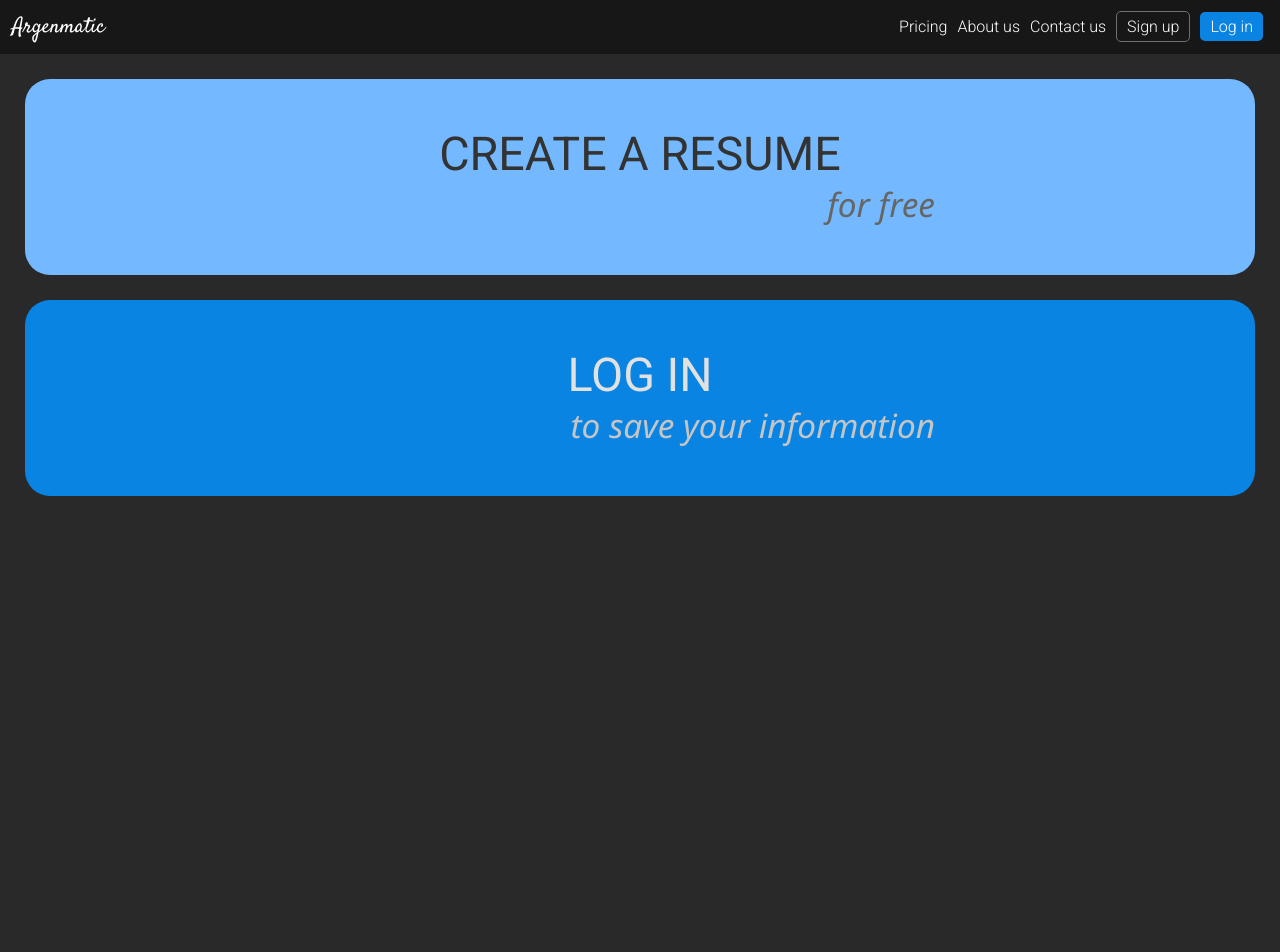
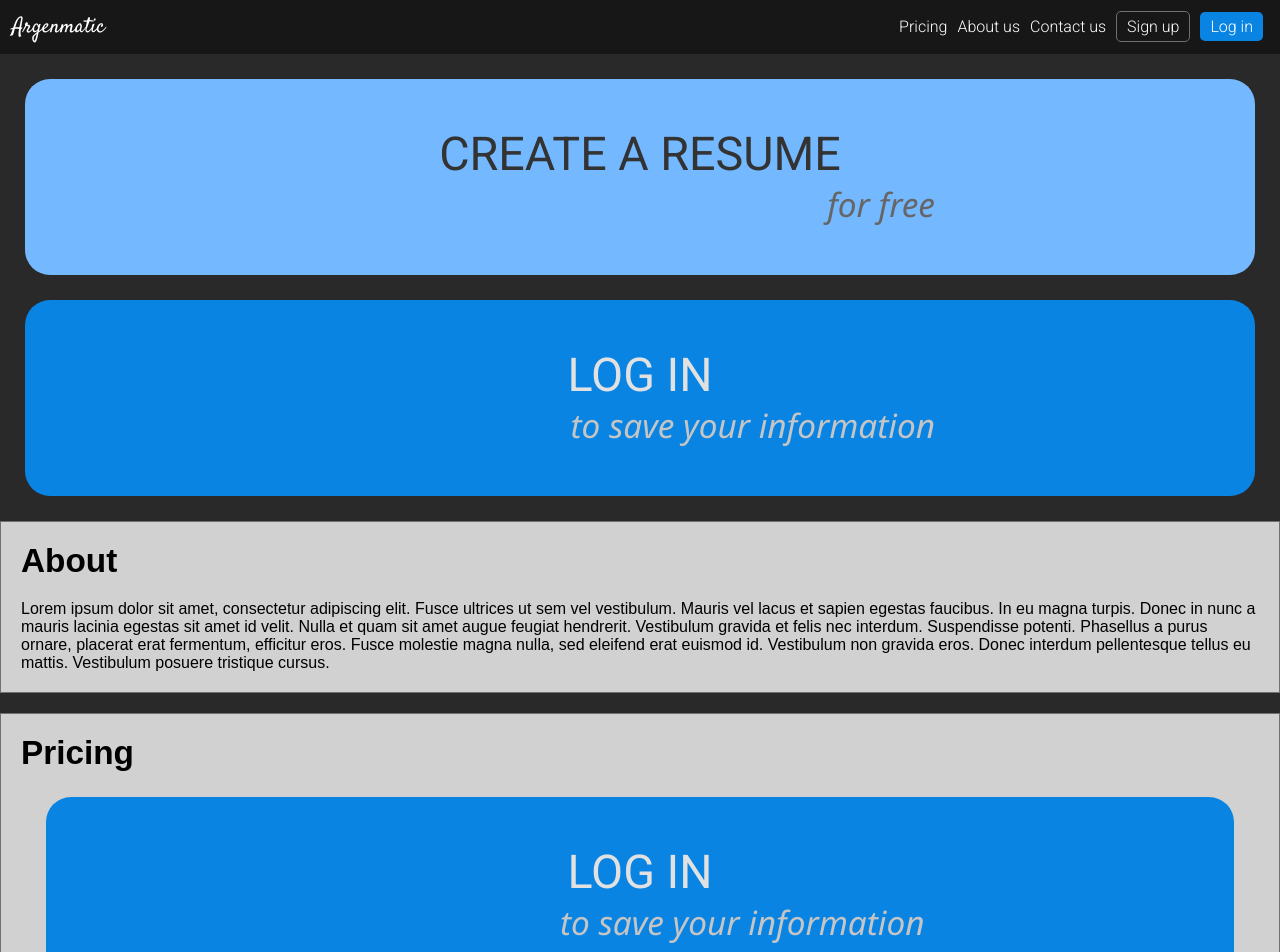
Before and after one commit to ArgentinoGeek/argenmatic, a React (Create React App) app in the folder src/argenmatic-web/: page / in a window 1280 px wide. Shown: the top 952 px of the page. Before the commit the page ends 800 px from the top, so only its background shows below. Built offline with nearby package versions, Linux system fonts and the light colour scheme.

Commit message:
Cards implementation

```diff
--- a/src/argenmatic-web/src/App.jsx
+++ b/src/argenmatic-web/src/App.jsx
@@ -1,6 +1,7 @@
 import './App.css';
 import FancyNavbar from './components/FancyNavbar/FancyNavbar';
 import JumboButton from './components/JumboButton/JumboButton';
+import Card from './components/Card/Card';
 
 function App() {
   return (
@@ -18,6 +19,18 @@ function App() {
       destinationUrl="https://github.com/ArgentinoGeek/argenmatic"
       isPrimary={true}
        />
+       <Card title="About">
+        {"Lorem ipsum dolor sit amet, consectetur adipiscing elit. Fusce ultrices ut sem vel vestibulum. Mauris vel lacus et sapien egestas faucibus. In eu magna turpis. Donec in nunc a mauris lacinia egestas sit amet id velit. Nulla et quam sit amet augue feugiat hendrerit. Vestibulum gravida et felis nec interdum. Suspendisse potenti. Phasellus a purus ornare, placerat erat fermentum, efficitur eros. Fusce molestie magna nulla, sed eleifend erat euismod id. Vestibulum non gravida eros. Donec interdum pellentesque tellus eu mattis. Vestibulum posuere tristique cursus."}
+       </Card>
+
+       <Card title="Pricing">
+          <JumboButton
+             primaryText="Log in"
+             secondaryText="to save your information"
+             destinationUrl="https://github.com/ArgentinoGeek/argenmatic"
+             isPrimary={true}
+          />
+       </Card>
     </div>
   );
 }
--- /dev/null
+++ b/src/argenmatic-web/src/components/Card/Card.jsx
@@ -0,0 +1,12 @@
+import styles from './Card.module.css';
+
+const Card = (props) => {
+    return(
+        <div className={styles.card}>
+            <span className={styles.title}>{props.title}</span>
+            <span className={styles.content}>{props.children}</span>
+        </div>
+    );
+}
+
+export default Card;
--- /dev/null
+++ b/src/argenmatic-web/src/components/Card/Card.module.css
@@ -0,0 +1,18 @@
+.card {
+    background-color: #D1D1D1;
+    border: 1px solid #707070;
+    font-family: "Roboto", sans-serif;
+    padding: 20px;
+    margin-bottom: 20px;
+}
+
+.title {
+    display: block;
+    font-weight: bolder;
+    font-size: 25pt;
+    margin-bottom: 20px;
+}
+
+.content {
+    display: block;
+}
```
